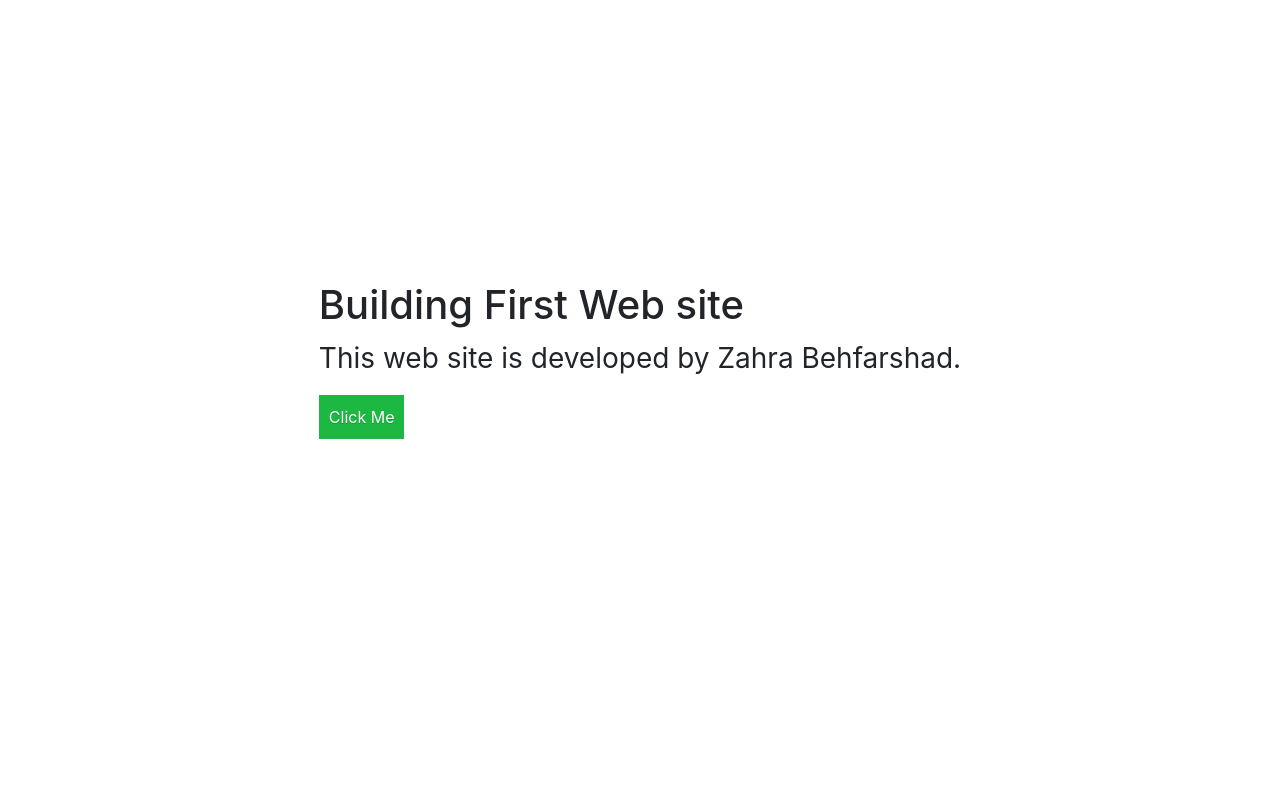
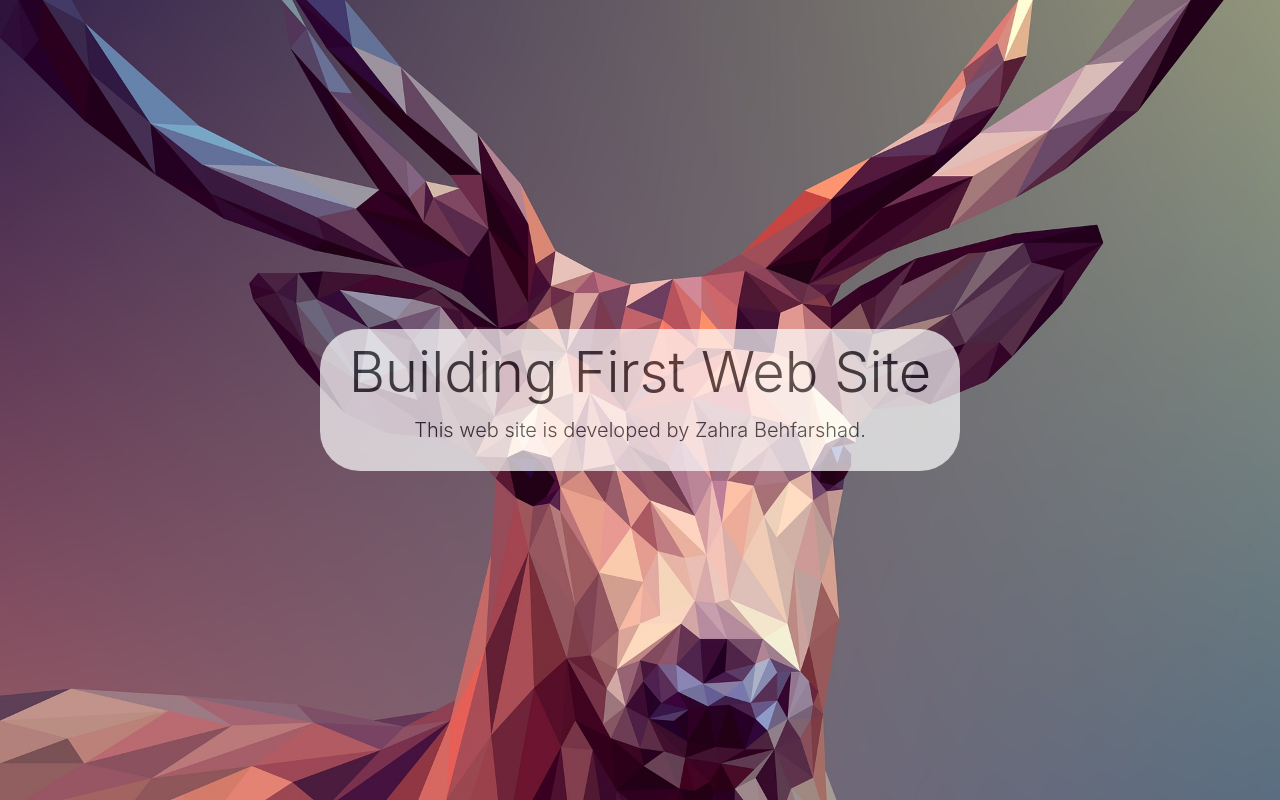
Before and after one commit to ZahraB21/my-first-site, a plain HTML site: page index.html in a window 1280 px wide. Drawn offline with nearby package versions, Linux system fonts and the light colour scheme.

Commit message:
Using Bootstrap

```diff
--- a/index.html
+++ b/index.html
@@ -4,15 +4,20 @@
   <title>My First Site</title>
   <link rel="stylesheet" href="styles.css">
   <link rel="shortcut icon" href="favicon.ico" type="image/x-icon">
+  <link href="https://stackpath.bootstrapcdn.com/bootstrap/4.4.1/css/bootstrap.min.css" rel="stylesheet" integrity="sha384-Vkoo8x4CGsO3+Hhxv8T/Q5PaXtkKtu6ug5TOeNV6gBiFeWPGFN9MuhOf23Q9Ifjh" crossorigin="anonymous">
   <meta name="viewport" content="width=device-width, initial-scale=1, shrink-to-fit=no">
-  <link href="https://stackpath.bootstrapcdn.com/bootstrap/4.4.1/css/bootstrap.min.css" rel="stylesheet" integrity="sha384-Vkoo8x4CGsO3+Hhxv8T/Q5PaXtkKtu6ug5TOeNV6gBiFeWPGFN9MuhOf23Q9Ifjh" crossorigin="anonymous">
 </head>
 <body>
-  <div>
-    <h1>Building First Web site</h1>
-    <p>This web site is developed by Zahra Behfarshad.</p>
-    <button>Click Me</button>
-  </div>
+  <header>
+    <div class = 'container-fluid '>
+      <div class='row vertical-center'>
+        <div class='col-6 text-center'>
+          <h1 class="display-4 ">Building First Web Site</h1>
+          <p class="lead">This web site is developed by Zahra Behfarshad.</p>
+        </div>
+      </div>
+    </div>
+  </header>
   <script src="script.js" type="text/javascript"></script>
   <script src="https://code.jquery.com/jquery-3.4.1.slim.min.js" integrity="sha384-J6qa4849blE2+poT4WnyKhv5vZF5SrPo0iEjwBvKU7imGFAV0wwj1yYfoRSJoZ+n" crossorigin="anonymous"></script>
 <script src="https://cdn.jsdelivr.net/npm/popper.js@1.16.0/dist/umd/popper.min.js" integrity="sha384-Q6E9RHvbIyZFJoft+2mJbHaEWldlvI9IOYy5n3zV9zzTtmI3UksdQRVvoxMfooAo" crossorigin="anonymous"></script>
--- a/styles.css
+++ b/styles.css
@@ -1,20 +1,44 @@
 body {
-    background-color: red;
     font-family: Arial;
     text-align: center;
-    display: flex;
-    align-items: center;
-    justify-content: center;
-    height: 90vh;
-    justify-content: center;
   }
 
+.container-fluid{
+  height: 100vh;
+  /* background-color: darksalmon; */
+  background-image: url('/images/deer-3275594_1920.jpg');
+  background-size: cover;
+
+}
+
+.vertical-center {
+  min-height: 100%;  /* Fallback for browsers do NOT support vh unit */
+  min-height: 100vh; /* These two lines are counted as one :-)       */
+
+  display: flex;
+  align-items: center;
+}
+
+.row > div{
+  width: 80%;
+  opacity: 0.7;
+  margin-left: auto;
+  margin-right: auto;
+  background-color: white;
+  font: black;
+  border-radius: 2.5em;
+  padding: 10px 0 10px 0;
+}
+
   h1 {
-    font-size: 72px;
+    font-size: 90px;
+    font-weight: bolder;
+    font: black;
   }
 
   p {
     font-size: 28px;
+    font: color;
   }
 
   button {
@@ -32,4 +56,4 @@ body {
   button:hover {
     background: rgb(66, 184, 221);
     padding: 12px;
-  }
+  ""
```
Also changed, not shown: images/deer-3275594_1920.jpg (added), images/work.jpg (added).
